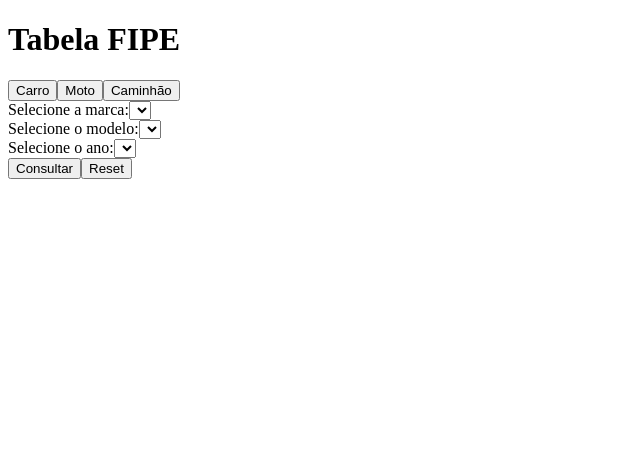
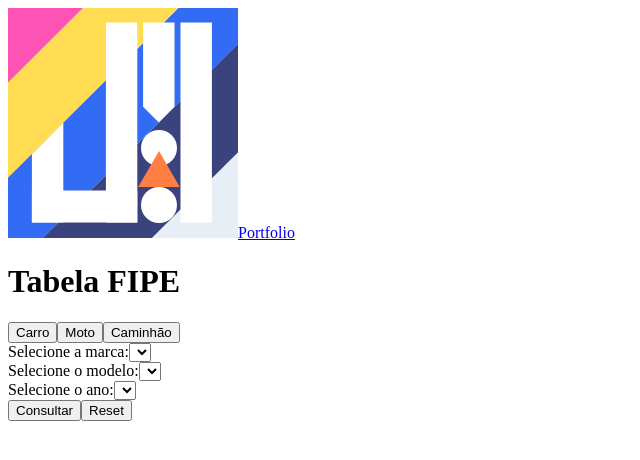
Before and after one commit to joaomaranhao/brazilian-vehicles-and-price, a Next.js app: page / in a window 1280 px wide. Shown: the top 460 px of the page, without its empty margins (0-640 px from the left). Built offline with nearby package versions, Linux system fonts and the light colour scheme.

Commit message:
feat: create Navbar component

```diff
--- /dev/null
+++ b/components/Navbar/index.tsx
@@ -0,0 +1,13 @@
+import { NextPage } from 'next'
+import Link from 'next/link'
+
+const Navbar: NextPage = () => {
+  return (
+    <nav className="flex">
+      <Link href="/"><a><img src="logo-colors.svg" alt="João Maranhão"/></a></Link>
+      <a href="https://www.joaomaranhao.com.br">Portfolio</a>
+    </nav>
+  )
+}
+
+export default Navbar
--- a/pages/index.tsx
+++ b/pages/index.tsx
@@ -1,8 +1,8 @@
 import Head from 'next/head'
 import { NextPage } from 'next'
 import { useEffect, useState } from 'react'
+import Navbar from '../components/Navbar'
 
-const Home: NextPage = () => {
 interface Car {
   Valor: string
   Marca: string
@@ -15,6 +15,7 @@ const Home: NextPage = () => {
   SiglaCombustivel: string
 }
 
+const Home: NextPage = () => {
   const url = 'https://parallelum.com.br/fipe/api/v1/'
   const [vehicle, setVehicle] = useState(false)
   const [brands, setBrands] = useState([])
@@ -96,7 +97,11 @@ const Home: NextPage = () => {
     <div>
       <Head>
         <title>Tabela FIPE | Consulta de preços de veículos</title>
+
       </Head>
+      <div className="container lg">
+        <Navbar />
+
       <h1>Tabela FIPE</h1>
 
       <div>
@@ -164,7 +169,7 @@ const Home: NextPage = () => {
       <span>Tabela atualizada em {price.MesReferencia}</span></div>
         : <table></table>
       }
-
+      </div>
     </div>
   )
 }
```
Also changed, not shown: tailwind.config.js (+6 -3 lines). Lines whose indentation alone changed are shown as unchanged.
